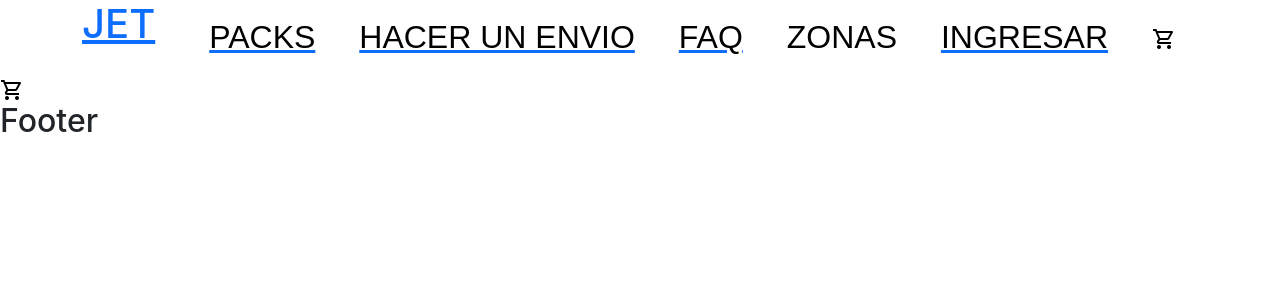
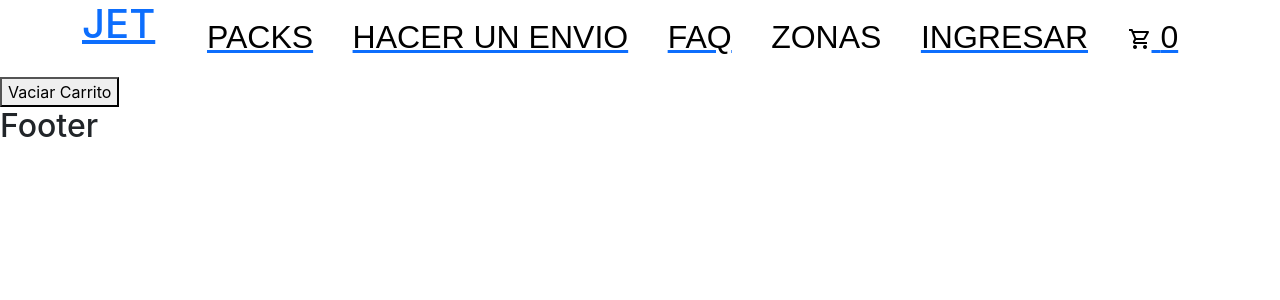
Before and after one commit to FxIvan/delivery-jet, a React (Create React App) app: page /carrito in a window 1280 px wide. Shown: the top 300 px of the page. Built offline with nearby package versions, Linux system fonts and the light colour scheme; a web font is replaced by a local one.

Commit message:
terminando parte del CartView

```diff
--- a/package.json
+++ b/package.json
@@ -8,6 +8,7 @@
     "@testing-library/user-event": "^12.8.3",
     "react": "^17.0.2",
     "react-dom": "^17.0.2",
+    "react-icons": "^4.3.1",
     "react-router-dom": "^6.0.2",
     "react-scripts": "4.0.3",
     "web-vitals": "^1.1.2"
--- a/src/App.js
+++ b/src/App.js
@@ -1,38 +1,42 @@
-import React from "react";
+import React, { useState } from "react";
 import { NavBar } from "./components/NavBar/NavBar";
 import { ItemListContainer } from "../src/components/itemListContainer/ItemListContainer";
-import {ItemDetailContainer} from "./components/ItemDetailContainer/ItemDeatilContainer";
-import {Footer} from './components/pages/footer/footer'
-import {Packs} from './components/pages/packs/packs'
-import {HacerEnvio} from './components/pages/hacerEnvio/hacerEnvio'
-import {Faq} from './components/pages/faq/faq'
-import {Zonas} from './components/pages/zonas/zonas'
-import {Login} from './components/pages/login/login'
+import { ItemDetailContainer } from "./components/ItemDetailContainer/ItemDeatilContainer";
+import { Footer } from "./components/pages/footer/footer";
+import { Packs } from "./components/pages/packs/packs";
+import { HacerEnvio } from "./components/pages/hacerEnvio/hacerEnvio";
+import { Faq } from "./components/pages/faq/faq";
+import { Zonas } from "./components/pages/zonas/zonas";
+import { Login } from "./components/pages/login/login";
 
-
-import { BrowserRouter,Routes,Route } from "react-router-dom";
+import { BrowserRouter, Routes, Route } from "react-router-dom";
 import { PageNotFound } from "./components/pages/pageNotFound/pageNotFound";
 import { CartWidget } from "./components/cartWidget/CartWidget";
+import { CartProvider, CartContext } from "./components/CartContext/CartContext";
+import { CartView } from "./components/CartView/CartView";
 function App() {
+
   return (
     <div>
-      <BrowserRouter>
-        <NavBar />
-        <Routes>
-          <Route path="/" element={<ItemListContainer />} />
-          <Route path="/category/:catId" element={<ItemListContainer/>} />
-          <Route path="/item/:id" element={<ItemDetailContainer/>} />
+      <CartProvider>
+        <BrowserRouter>{/* apartir de aca son los children de CartProvider */}
+          <NavBar />
+          <Routes>
+            <Route path="/" element={<ItemListContainer />} />
+            <Route path="/category/:catId" element={<ItemListContainer />} />
+            <Route path="/item/:id" element={<ItemDetailContainer />} />
 
-          <Route path="/packs" element={<Packs/>}/>
-          <Route path="/hacer-envio" element={<HacerEnvio/>}/>
-          <Route path="/faq" element={<Faq/>}/>
-          <Route path="/Zonas/:zonId" element={<Zonas/>}/>
-          <Route path="/login" element={<Login/>}/>
-          <Route path="*" element={<PageNotFound/>}/>
-          <Route path="carrito" element={<CartWidget/>}/>
-        </Routes>
-        <Footer/>
-      </BrowserRouter>
+            <Route path="/packs" element={<Packs />} />
+            <Route path="/hacer-envio" element={<HacerEnvio />} />
+            <Route path="/faq" element={<Faq />} />
+            <Route path="/Zonas/:zonId" element={<Zonas />} />
+            <Route path="/login" element={<Login />} />
+            <Route path="*" element={<PageNotFound />} />
+            <Route path="carrito" element={<CartView />} />
+          </Routes>
+          <Footer />
+        </BrowserRouter>
+      </CartProvider>
     </div>
   );
 }
--- /dev/null
+++ b/src/components/CartContext/CartContext.js
@@ -0,0 +1,50 @@
+import React, {createContext,useState} from 'react'
+
+export const CartContext = createContext()
+
+//custom provider
+
+export const CartProvider = ({children}) =>{
+
+  const [carrito,setCarrito] = useState([])
+
+  console.log(carrito)
+
+  const agregarAlCarrito=(item)=>{
+    setCarrito([...carrito,item]) //agrega lo que agrego anteriormente mas que lo agrega actualmente
+  }
+
+  const removerCarrito = (id) =>{
+    setCarrito(carrito.filter((prod)=> prod.id !== id))
+  }
+
+  const vaciarCarrito = () =>{
+    setCarrito([])
+  }
+
+  const totalCompra = () =>{
+      return carrito.reduce((acc,val)=> acc + val.price * val.clicks,0)
+  }
+
+  const isInCart = (id) =>{
+    return carrito.some((prod) => prod.id === id) //recorre el array solo devuelve true o false
+  }
+
+  const totalCantidad = () =>{
+    return carrito.reduce((acc,val)=> acc + val.clicks,0)
+  }
+
+    return(
+        <CartContext.Provider value={{
+            carrito,
+            agregarAlCarrito,
+            removerCarrito,
+            vaciarCarrito,
+            isInCart,
+            totalCantidad,
+            totalCompra
+          }}>
+              {children}
+        </CartContext.Provider>
+    )
+}
--- /dev/null
+++ b/src/components/CartView/CartView.js
@@ -0,0 +1,26 @@
+import React,{useState,useContext} from 'react'
+import { CartContext } from '../CartContext/CartContext'
+import {BsFillTrashFill} from 'react-icons/bs'
+
+export const CartView = () =>{
+    const {totalCompra,carrito,vaciarCarrito,removerCarrito} = useContext(CartContext)
+    console.log(carrito)
+    return(
+        <div>
+            {
+                carrito.map(prod=>{
+                    return(
+                    <div>
+                        <h1>{prod.title}</h1>
+                        <h2>{prod.Price}</h2>
+                        <span>{prod.clicks}</span>
+                        <button type="button" className="btn btn-danger" onClick={()=>removerCarrito(prod.id)}><BsFillTrashFill/></button>
+                    </div>
+                    )
+                })
+            }
+
+            <button type="button" onClick={vaciarCarrito}>Vaciar Carrito</button>
+        </div>
+    )
+}
--- a/src/components/ItemDetail/ItemDetail.js
+++ b/src/components/ItemDetail/ItemDetail.js
@@ -1,5 +1,6 @@
-import React, {useState} from "react";
+import React, {useState, useContext} from "react";
 import { Link } from "react-router-dom";
+import { CartContext } from "../CartContext/CartContext";
 import { ItemCount } from "../ItemCount/ItemCount";
 
 //id,title,envios,peso,duracion,Price,pictureURL
@@ -7,21 +8,19 @@ export const ItemDetail = ({ id,title,envios,peso,duracion,Price,pictureURL,cate
 
   const [clicks,setClicks] = useState(1)
 
+  const {agregarAlCarrito, isInCart} = useContext(CartContext)
+
   //Carrito
-  const [agregar,setAgregado] = useState(false)
 
   const handleAgregar = () =>{
-    console.log('Item Agregado',{
-      id,// es igual a id : id
-      title, //es igual a title:title --> propiedad:valor
-      envios,
-      peso,
-      duracion,
-      Price,
-      pictureURL,
-      clicks //este es la cantidad que queremos osea es como el stock que quiere el usuario
-    })
-    setAgregado(true)
+      if(clicks>0){
+        agregarAlCarrito({
+          id,
+          title,
+          Price,
+          clicks
+        })
+      }
   }
 
   return (
@@ -64,7 +63,7 @@ export const ItemDetail = ({ id,title,envios,peso,duracion,Price,pictureURL,cate
               <h3>Precio:</h3>
               <h2>{Price}$</h2>
             </div>
-            {!agregar ?  <ItemCount stock={stock} clicks={clicks} setClicks={setClicks} onAdd={handleAgregar} />
+            {!isInCart(id) ?  <ItemCount stock={stock} clicks={clicks} setClicks={setClicks} onAdd={handleAgregar} />
                           : <Link to='/carrito'>Terminar mi compra</Link>
           }
           </div>
--- a/src/components/cartWidget/CartWidget.js
+++ b/src/components/cartWidget/CartWidget.js
@@ -1,12 +1,16 @@
-import React from 'react'
+import React, { useContext } from 'react'
+import { CartContext, CartProvider } from '../CartContext/CartContext'
 import carrito from './img/carrito.png'
 
 
 export const CartWidget = ({props}) =>{
 
+    const {totalCantidad} = useContext(CartContext)
+
     return(
         <div>
             <a href="./shop"><img src={carrito} alt="carrito"/> <span>{props}</span></a>
+            <span>{totalCantidad()}</span>
         </div>
     )
 }
```
Also changed, not shown: 1 other file (tests, documents, lock files or other folders).
